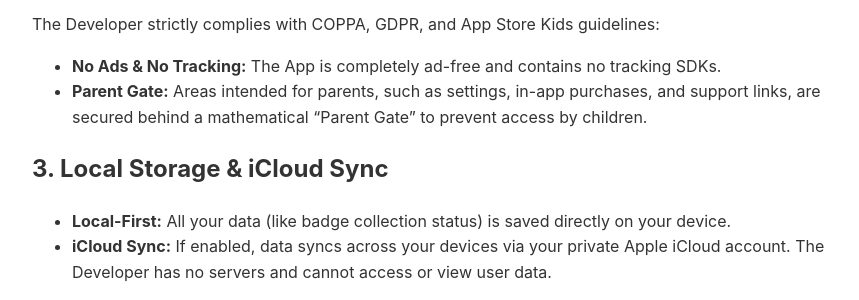
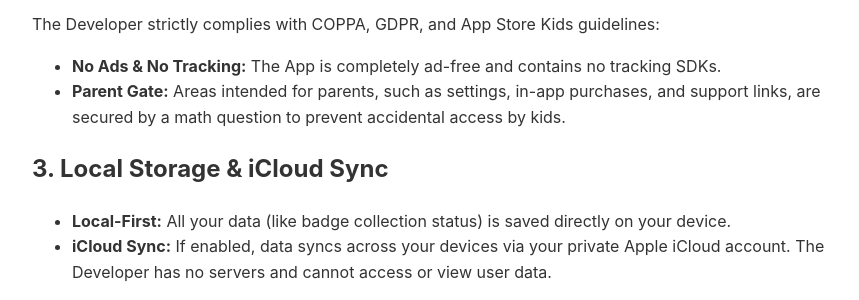
Before and after one commit to mitoostudio/mitoo-legal, a Jekyll site: the page built from privacy-policy-en.md, in a window 1280 px wide. Shown: the part 438-738 px from the top of the page, without its empty margins (208-1067 px from the left). Built offline with Jekyll 4.4.1, drawn with Linux system fonts in a browser that asks for light colours; our own code applies the rules of GitHub Pages for plain Markdown files.

Commit message:
Update privacy-policy-en.md

```diff
--- a/privacy-policy-en.md
+++ b/privacy-policy-en.md
@@ -11,7 +11,7 @@ Mitoo collects absolutely zero personal data, behavioral analytics, or device me
 ## 2. Children’s Privacy & Safety
 The Developer strictly complies with COPPA, GDPR, and App Store Kids guidelines:
 * **No Ads & No Tracking:** The App is completely ad-free and contains no tracking SDKs.
-* **Parent Gate:** Areas intended for parents, such as settings, in-app purchases, and support links, are secured behind a mathematical "Parent Gate" to prevent access by children.
+* **Parent Gate:** Areas intended for parents, such as settings, in-app purchases, and support links, are secured by a math question to prevent accidental access by kids.
 
 ## 3. Local Storage & iCloud Sync
 * **Local-First:** All your data (like badge collection status) is saved directly on your device.
```
